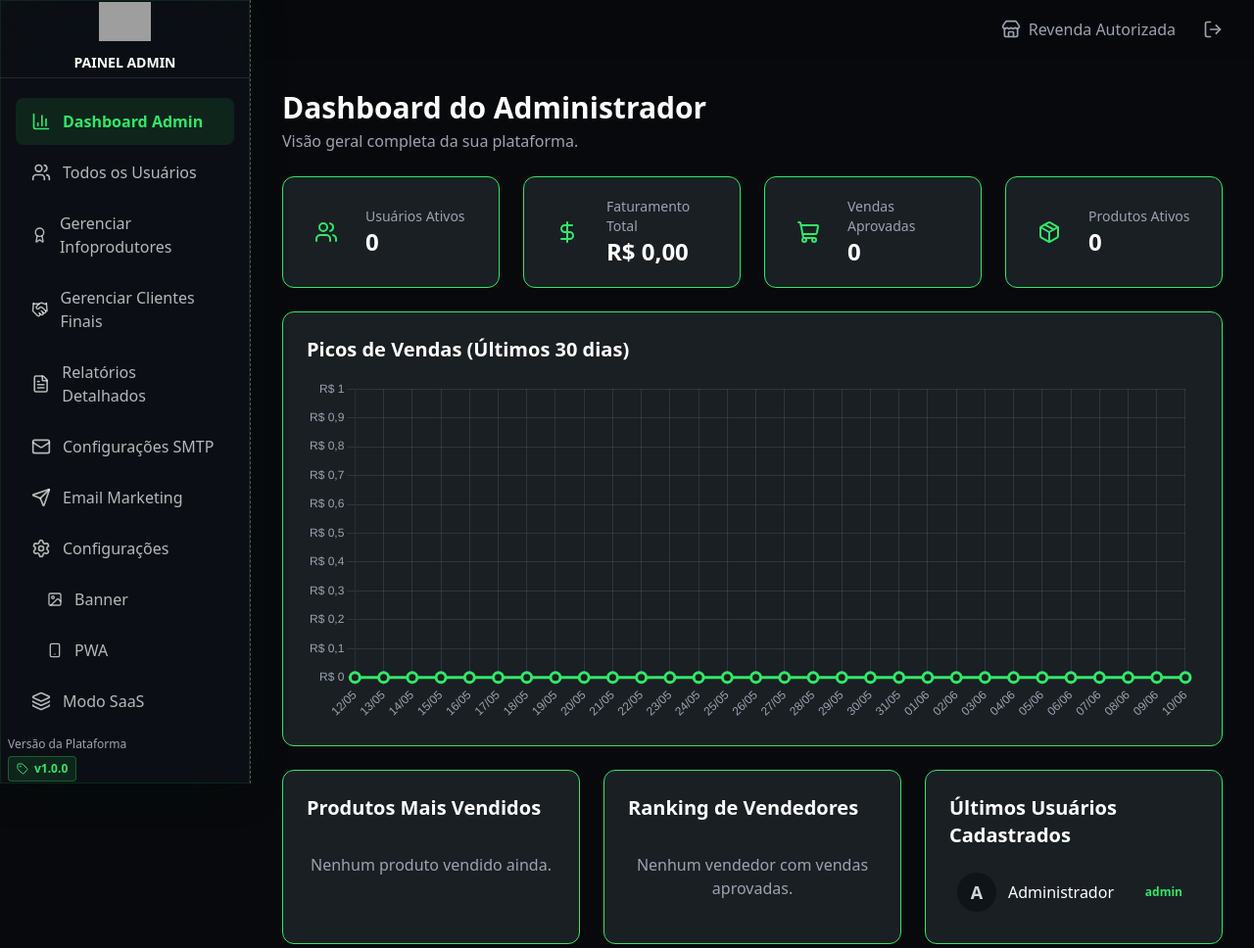
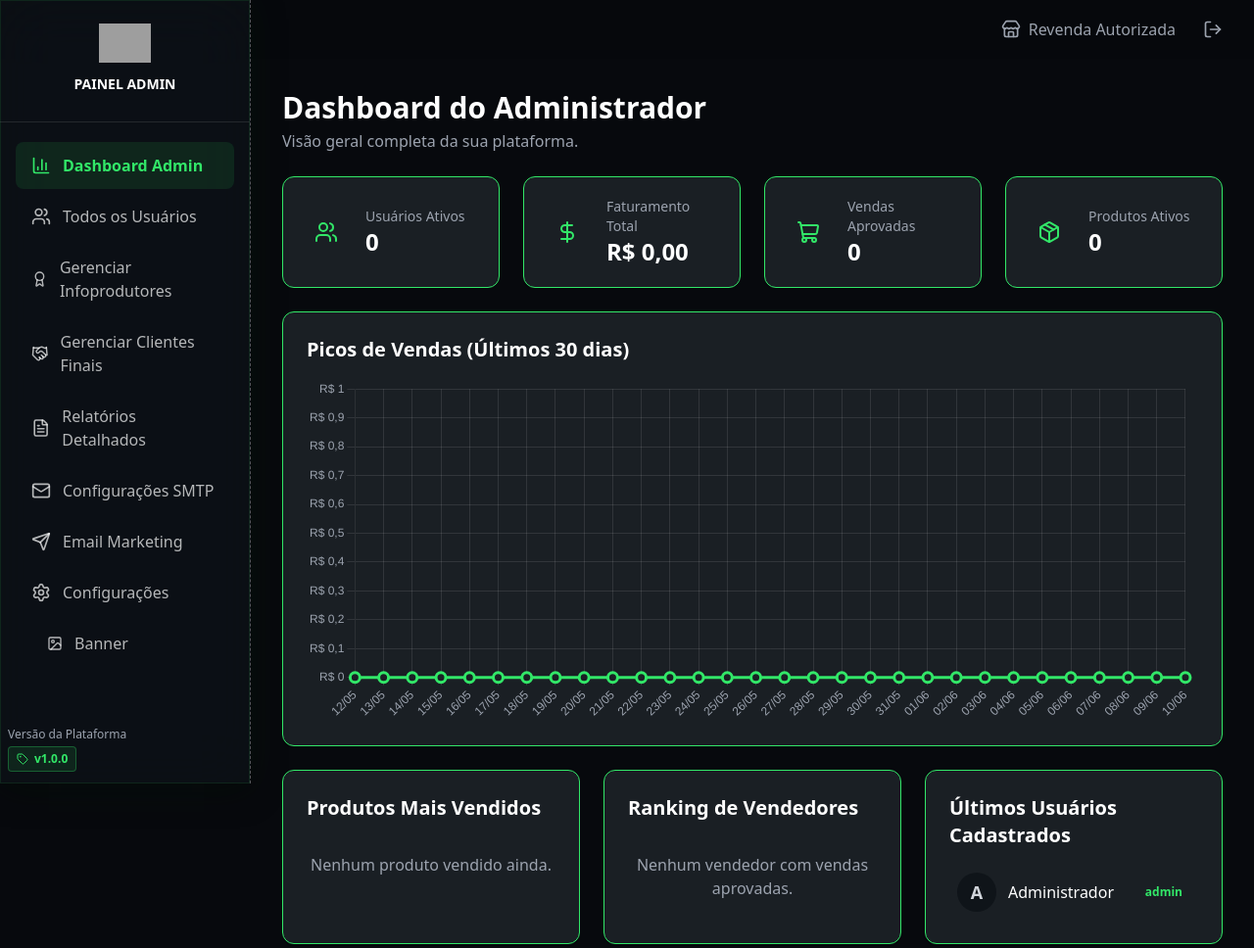
Before and after one commit to yuld52/dddt, a PHP site: page /admin in a window 1280 px wide. Shown: the top 968 px of the page at 98% size. Run offline with PHP 8.4, Linux system fonts and the light colour scheme; a user stored in the database is signed in; data comes from the database, SQL or seed files in the repository; data that the repository does not hold is empty; some libraries are stand-ins or nearby versions; grey boxes are pictures that could not be loaded.

Commit message:
Remove PWA and SaaS related menu items from admin panel
Remove the "PWA" menu item and the entire "Modo SaaS" section, including its submenus for Plans, Gateways, and Subscriptions, from the admin panel configuration in admin.php.

Replit-Commit-Author: Agent
Replit-Commit-Session-Id: 3bb9900b-666b-483f-a088-ac27d1b4d7bf
Replit-Commit-Checkpoint-Type: full_checkpoint
Replit-Commit-Event-Id: 54145590-d69d-4a93-91a9-dc96f9bea848
Replit-Helium-Checkpoint-Created: true

```diff
--- a/admin.php
+++ b/admin.php
@@ -160,44 +160,7 @@ $inactive_class = 'sidebar-item sidebar-item-inactive';
                     <i data-lucide="image" class="w-4 h-4"></i>
                     <span>Banner</span>
                 </a>
-                <a href="/admin?pagina=admin_pwa" class="<?php echo $pagina_admin == 'admin_pwa' ? $active_class : $inactive_class; ?>">
-                    <i data-lucide="smartphone" class="w-4 h-4"></i>
-                    <span>PWA</span>
-                </a>
             </div>
-
-            <?php
-            // Carregar funções SaaS se disponível
-            if (file_exists(__DIR__ . '/saas/includes/saas_functions.php')) {
-                require_once __DIR__ . '/saas/includes/saas_functions.php';
-            }
-
-            // Menu SaaS (sempre visível, mas submenu só quando habilitado)
-            $saas_enabled = function_exists('saas_enabled') ? saas_enabled() : false;
-            ?>
-
-            <!-- Modo SaaS -->
-            <a href="/admin?pagina=saas_config" class="<?php echo $pagina_admin == 'saas_config' ? $active_class : $inactive_class; ?>">
-                <i data-lucide="layers" class="w-5 h-5"></i>
-                <span>Modo SaaS</span>
-            </a>
-
-            <?php if ($saas_enabled): ?>
-            <div class="ml-4 mt-1 space-y-1">
-                <a href="/admin?pagina=saas_planos" class="<?php echo $pagina_admin == 'saas_planos' ? $active_class : $inactive_class; ?>">
-                    <i data-lucide="package" class="w-4 h-4"></i>
-                    <span>Planos</span>
-                </a>
-                <a href="/admin?pagina=saas_gateways" class="<?php echo $pagina_admin == 'saas_gateways' ? $active_class : $inactive_class; ?>">
-                    <i data-lucide="credit-card" class="w-4 h-4"></i>
-                    <span>Gateways</span>
-                </a>
-                <a href="/admin?pagina=saas_assinaturas" class="<?php echo $pagina_admin == 'saas_assinaturas' ? $active_class : $inactive_class; ?>">
-                    <i data-lucide="users" class="w-4 h-4"></i>
-                    <span>Assinaturas</span>
-                </a>
-            </div>
-            <?php endif; ?>
 
             <?php
             // Itens de menu dinâmicos de plugins (outros plugins)
```
Also changed, not shown: attached_assets/image_1781122875202.png (added).
